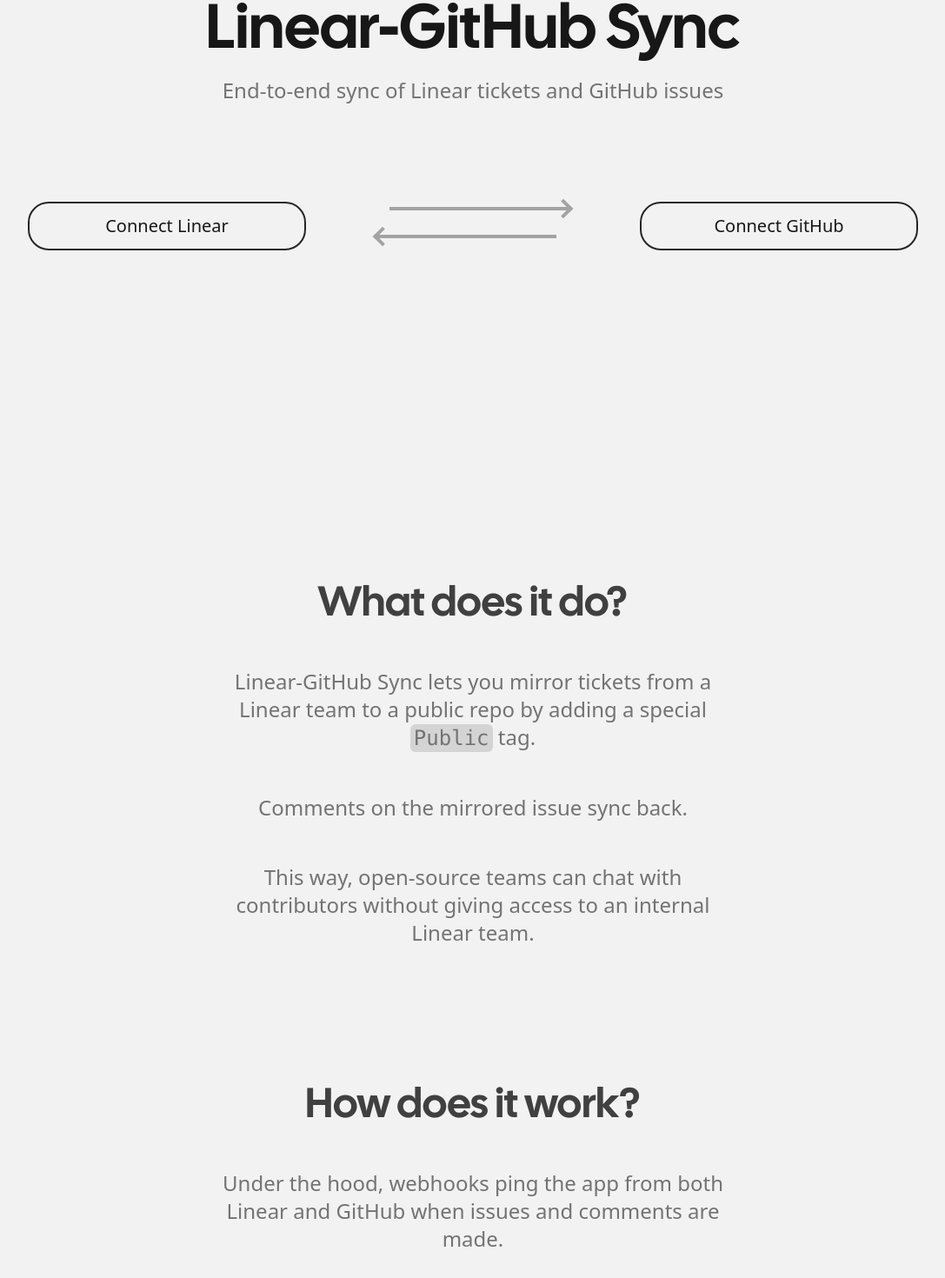
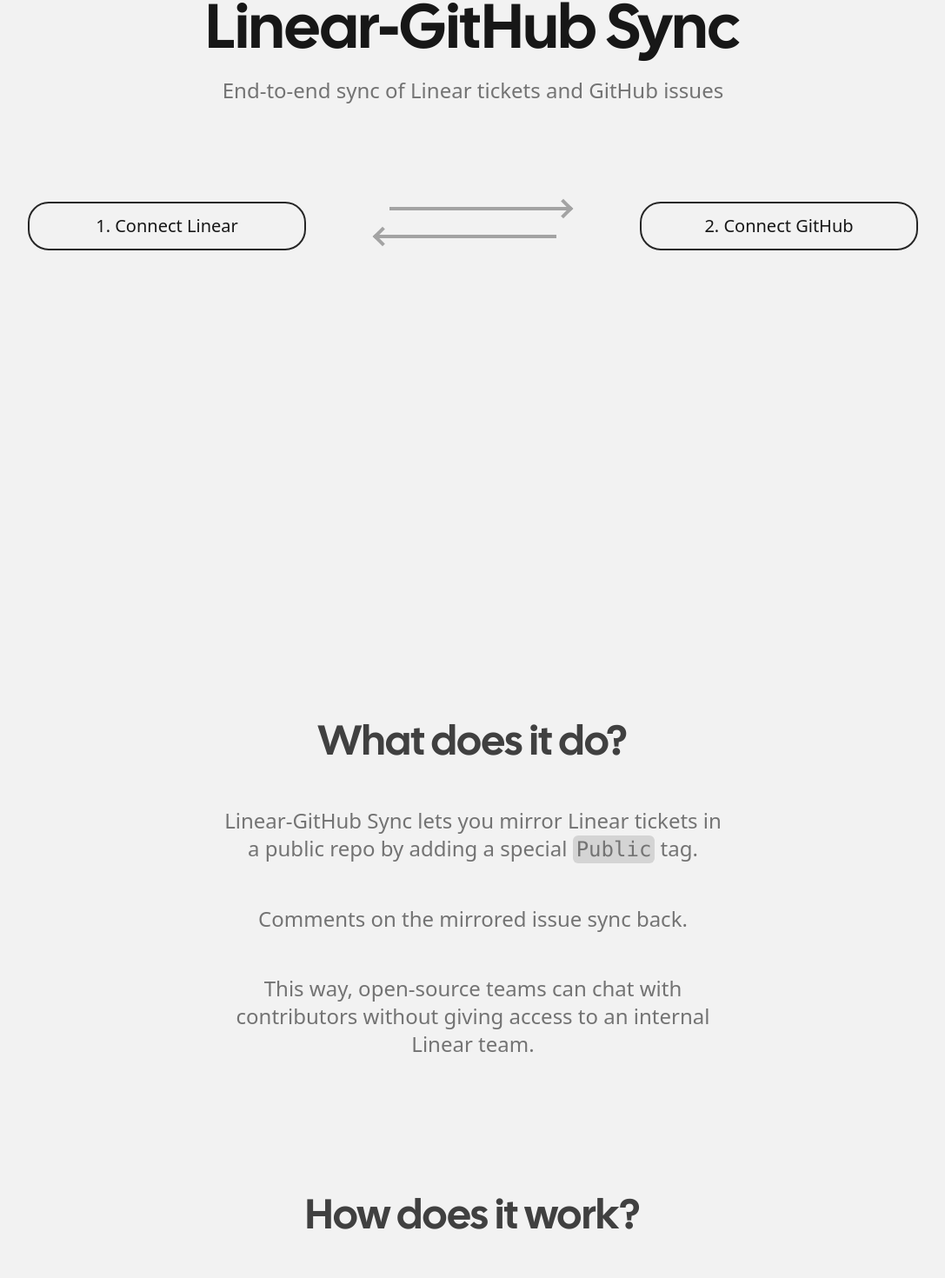
Before and after one commit to eyasudev/synclinear.com, a Next.js app: page / in a window 1280 px wide. Shown: the part 128-1598 px from the top of the page at 87% size, without its empty margins (96-1183 px from the left). Built offline with nearby package versions, Linux system fonts and the light colour scheme.

Commit message:
Address UX tester feedback

```diff
--- a/components/GitHubAuthButton.tsx
+++ b/components/GitHubAuthButton.tsx
@@ -1,7 +1,12 @@
 import { CheckIcon, DoubleArrowUpIcon } from "@radix-ui/react-icons";
 import React, { useCallback, useEffect, useState } from "react";
 import { GitHubContext, GitHubRepo } from "../typings";
-import { getGitHubAuthURL, saveGitHubContext, setGitHubWebook } from "../utils";
+import {
+    clearURLParams,
+    getGitHubAuthURL,
+    saveGitHubContext,
+    setGitHubWebook
+} from "../utils";
 import { v4 as uuid } from "uuid";
 import { GITHUB } from "../utils/constants";
 
@@ -22,15 +27,6 @@
     const [user, setUser] = useState<GitHubRepo>();
     const [deployed, setDeployed] = useState(false);
     const [loading, setLoading] = useState(false);
-
-    const openAuthPage = () => {
-        // Generate random code to validate against CSRF attack
-        const verificationCode = `github-${uuid()}`;
-        localStorage.setItem("github-verification", verificationCode);
-
-        const authURL = getGitHubAuthURL(verificationCode);
-        window.location.replace(authURL);
-    };
 
     // If present, exchange the temporary auth code for an access token
     useEffect(() => {
@@ -62,7 +58,10 @@
             .then(res => res.json())
             .then(body => {
                 if (body.access_token) setAccessToken(body.access_token);
-                else alert("No access token returned. Please try again.");
+                else {
+                    alert("No access token returned. Please try again.");
+                    clearURLParams();
+                }
                 setLoading(false);
             })
             .catch(err => {
@@ -131,6 +130,15 @@
             });
     }, [chosenRepo]);
 
+    const openAuthPage = () => {
+        // Generate random code to validate against CSRF attack
+        const verificationCode = `github-${uuid()}`;
+        localStorage.setItem("github-verification", verificationCode);
+
+        const authURL = getGitHubAuthURL(verificationCode);
+        window.location.replace(authURL);
+    };
+
     const deployWebhook = useCallback(() => {
         if (!chosenRepo || deployed) return;
 
@@ -162,7 +170,7 @@
                 onClick={openAuthPage}
                 disabled={!!accessToken || !!restoredApiKey}
             >
-                <span>Connect GitHub</span>
+                <span>2. Connect GitHub</span>
                 {(!!accessToken || !!restoredApiKey) && (
                     <CheckIcon className="w-6 h-6" />
                 )}
--- a/components/Landing.tsx
+++ b/components/Landing.tsx
@@ -5,13 +5,12 @@
 
 const Landing = () => {
     return (
-        <section className="w-screen min-h-screen center gap-40 pb-40">
+        <section className="w-screen min-h-screen center gap-40 py-40">
             <div className="space-y-12 text-center max-w-xl">
                 <h2>What does it do?</h2>
                 <h3>
-                    Linear-GitHub Sync lets you mirror tickets from a Linear
-                    team to a public repo by adding a special{" "}
-                    <code>Public</code> tag.
+                    Linear-GitHub Sync lets you mirror Linear tickets in a
+                    public repo by adding a special <code>Public</code> tag.
                 </h3>
                 <h3>Comments on the mirrored issue sync back.</h3>
                 <h3>
--- a/components/LinearAuthButton.tsx
+++ b/components/LinearAuthButton.tsx
@@ -125,7 +125,9 @@
         // Generate random code to validate against CSRF attack
         const verificationCode = `linear-${uuid()}`;
         localStorage.setItem("linear-verification", verificationCode);
-        window.location.replace(getLinearAuthURL(verificationCode));
+
+        const authURL = getLinearAuthURL(verificationCode);
+        window.location.replace(authURL);
     };
 
     const deployWebhook = useCallback(() => {
@@ -155,7 +157,7 @@
                 onClick={openLinearAuth}
                 disabled={!!accessToken || !!restoredApiKey}
             >
-                <span>Connect Linear</span>
+                <span>1. Connect Linear</span>
                 {(!!accessToken || !!restoredApiKey) && (
                     <CheckIcon className="w-6 h-6" />
                 )}
--- a/pages/index.tsx
+++ b/pages/index.tsx
@@ -80,7 +80,7 @@
     return (
         <div>
             <PageHead />
-            <section className="w-screen h-screen center gap-28">
+            <section className="w-screen min-h-screen center gap-28">
                 <div className="space-y-4 text-center">
                     <h1>Linear-GitHub Sync</h1>
                     <h3>End-to-end sync of Linear tickets and GitHub issues</h3>
```
